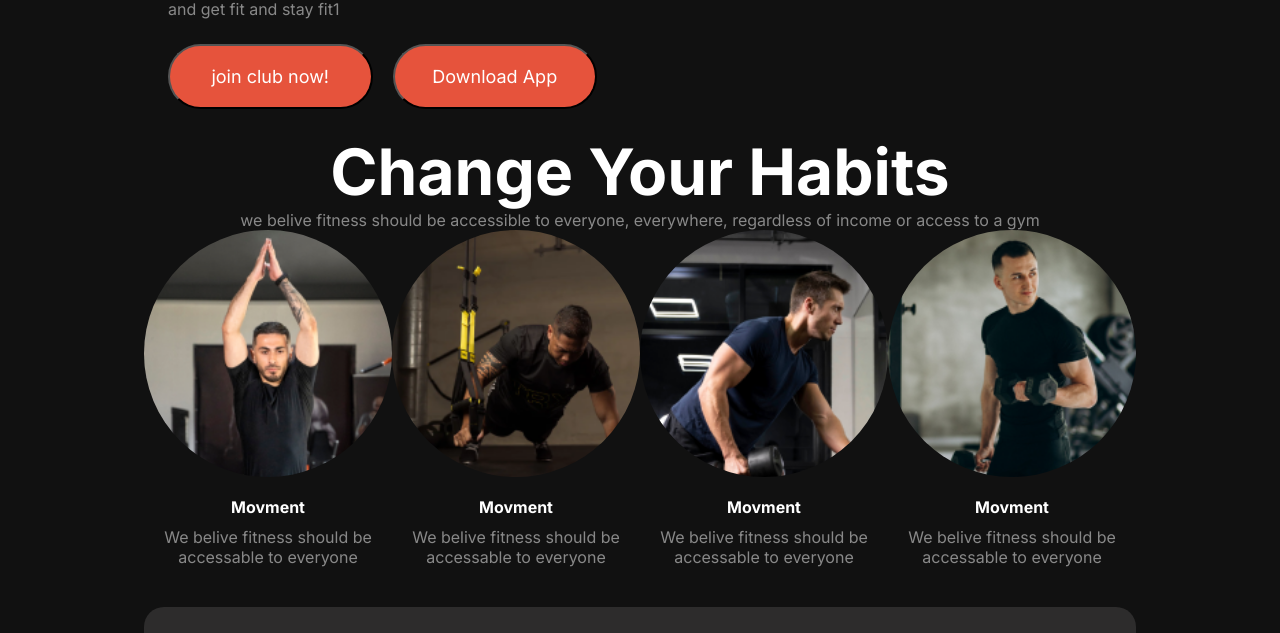
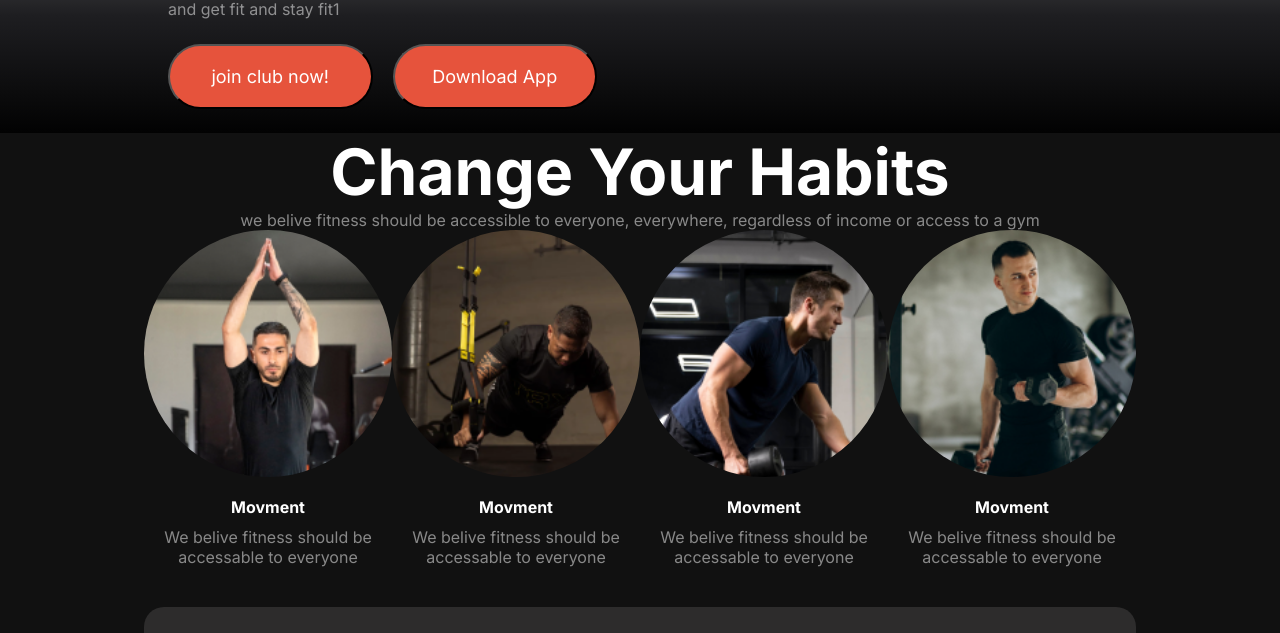
Before and after one commit to Mehedi7242/B10A2-versatile-ui-main, a plain HTML site: page index.html in a window 1280 px wide. Shown: the part 573-1206 px from the top of the page. Drawn offline with Linux system fonts and the light colour scheme.

Commit message:
fixing home linear b gradiant

```diff
--- a/style.css
+++ b/style.css
@@ -78,6 +78,10 @@ body{
 
 /* navbar ends here */
 
+header{
+    background-image: linear-gradient(to bottom, #020202 , #1e1e21 , #666666 , #999999 , #666666, #1e1e21 , #020202 );
+
+}
 
 .home-banner-section{
     display: flex;
@@ -87,6 +91,8 @@ body{
     max-width: 992px;
     margin: 0 auto;
     padding:1.5rem;
+    /* background-image: linear-gradient(to bottom, #020202 , #1e1e21 , #666666 , #999999 , #666666, #1e1e21 , #020202 ); */
+
 
 
 }
```
Also changed, not shown: index.html (+3 -1 lines).
